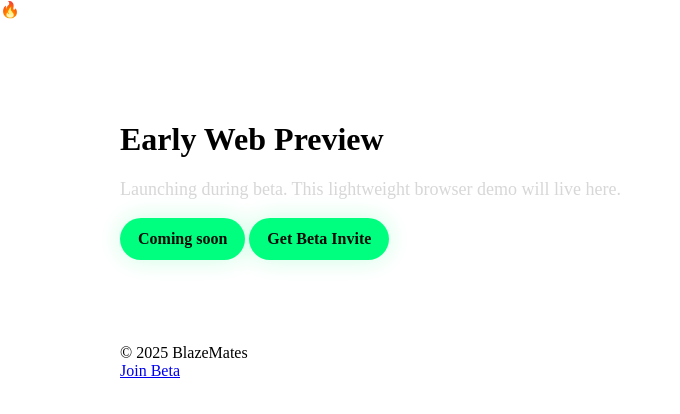
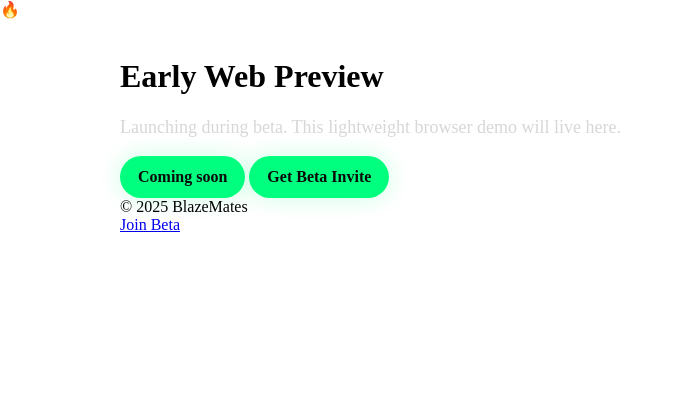
Before and after one commit to dasavage21/hawk-site, a plain HTML site: page preview.html in a window 1280 px wide. Shown: the whole page, without its empty margins (0-680 px from the left). Drawn offline with Linux system fonts and the light colour scheme.

Commit message:
Update preview.html

```diff
--- a/preview.html
+++ b/preview.html
@@ -18,14 +18,16 @@
     </nav>
   </header>
 
-  <main class="container" style="margin:84px auto">
+ <main class="container section preview">
   <h1>Early Web Preview</h1>
   <p class="lead">Launching during beta. This lightweight browser demo will live here.</p>
-    <div class="cta" style="margin-top:16px">
+
+  <div class="cta">
     <span class="btn primary disabled">Coming soon</span>
     <a class="btn ghost" href="index.html#cta">Get Beta Invite</a>
   </div>
 </main>
+
 
   <footer class="footer">
     <div class="container foot">
```
Lines whose indentation alone changed are shown as unchanged.
